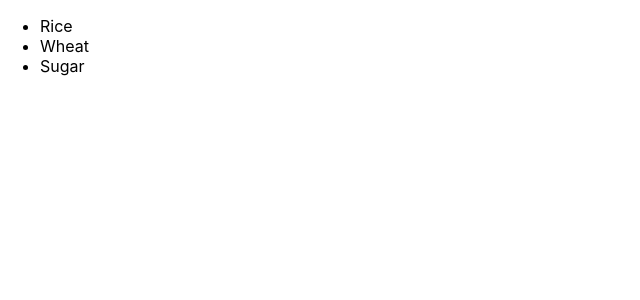
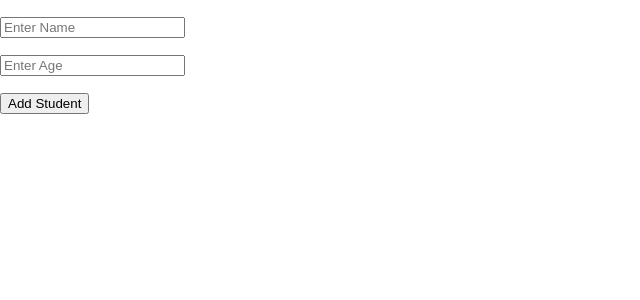
Before and after one commit to Ashwitha-Sagi/careerxreact, a React (Create React App) app: page / in a window 1280 px wide. Shown: the top 300 px of the page, without its empty margins (0-640 px from the left). Built offline with nearby package versions, Linux system fonts and the light colour scheme.

Commit message:
added new file

```diff
--- a/package.json
+++ b/package.json
@@ -1,4 +1,5 @@
 {
+  "homepage": "https://Ashwitha-Sagi.github.io/careerxreact",
   "name": "careerxreact",
   "version": "0.1.0",
   "private": true,
@@ -6,12 +7,15 @@
     "@testing-library/jest-dom": "^5.17.0",
     "@testing-library/react": "^13.4.0",
     "@testing-library/user-event": "^13.5.0",
+    "gh-pages": "^6.1.1",
     "react": "^18.3.1",
     "react-dom": "^18.3.1",
     "react-scripts": "5.0.1",
     "web-vitals": "^2.1.4"
   },
   "scripts": {
+    "predeploy": "npm run build",
+    "deploy": "gh-pages -d build",
     "start": "react-scripts start",
     "build": "react-scripts build",
     "test": "react-scripts test",
--- /dev/null
+++ b/src/App20.jsx
@@ -0,0 +1,49 @@
+import React from "react";
+import { useState } from "react";
+export default function App20() {
+  const [student, setStudent] = useState({ name: "John", age: 20 });
+  const [students, setStudents] = useState([]);
+  const addStudent = () => {
+    setStudents((prevStudents) => [...prevStudents, student]);
+  };
+
+  return (
+    <div>
+      <p>
+        <input
+          type="text"
+          placeholder="Enter Name"
+          onChange={(e) =>
+            setStudent((prevStudent) => ({
+              ...prevStudent,
+              name: e.target.value,
+            }))
+          }
+        ></input>
+      </p>
+      <p>
+        <input
+          type="text"
+          placeholder="Enter Age"
+          onChange={(e) =>
+            setStudent((prevStudent) => ({
+              ...prevStudent,
+              age: e.target.value,
+            }))
+          }
+        ></input>
+      </p>
+      <p>
+        <button onClick={addStudent}>Add Student</button>
+      </p>
+      <div>
+        {/* {student.name}-{student.age} */}
+        {students.map((value, index) => (
+          <div key={index}>
+            {value.name}-{value.age}
+          </div>
+        ))}
+      </div>
+    </div>
+  );
+}
--- a/src/index.js
+++ b/src/index.js
@@ -1,7 +1,10 @@
 import React from "react";
 import ReactDOM from "react-dom/client";
 import "./index.css";
-import App12 from "./App12";
+import App20 from "./App20";
+
 
 const root = ReactDOM.createRoot(document.getElementById("root"));
-root.render(<App12/>);
+root.render(
+<App20/>
+);
```
Also changed, not shown: src/App14.jsx (added, +9 -0 lines), src/App15.jsx (added, +7 -0 lines), src/App16.jsx (added, +8 -0 lines), src/App17.jsx (added, +8 -0 lines), src/App18.jsx (added, +13 -0 lines), src/App19.jsx (added, +20 -0 lines), 1 other file (tests, documents, lock files or other folders).
